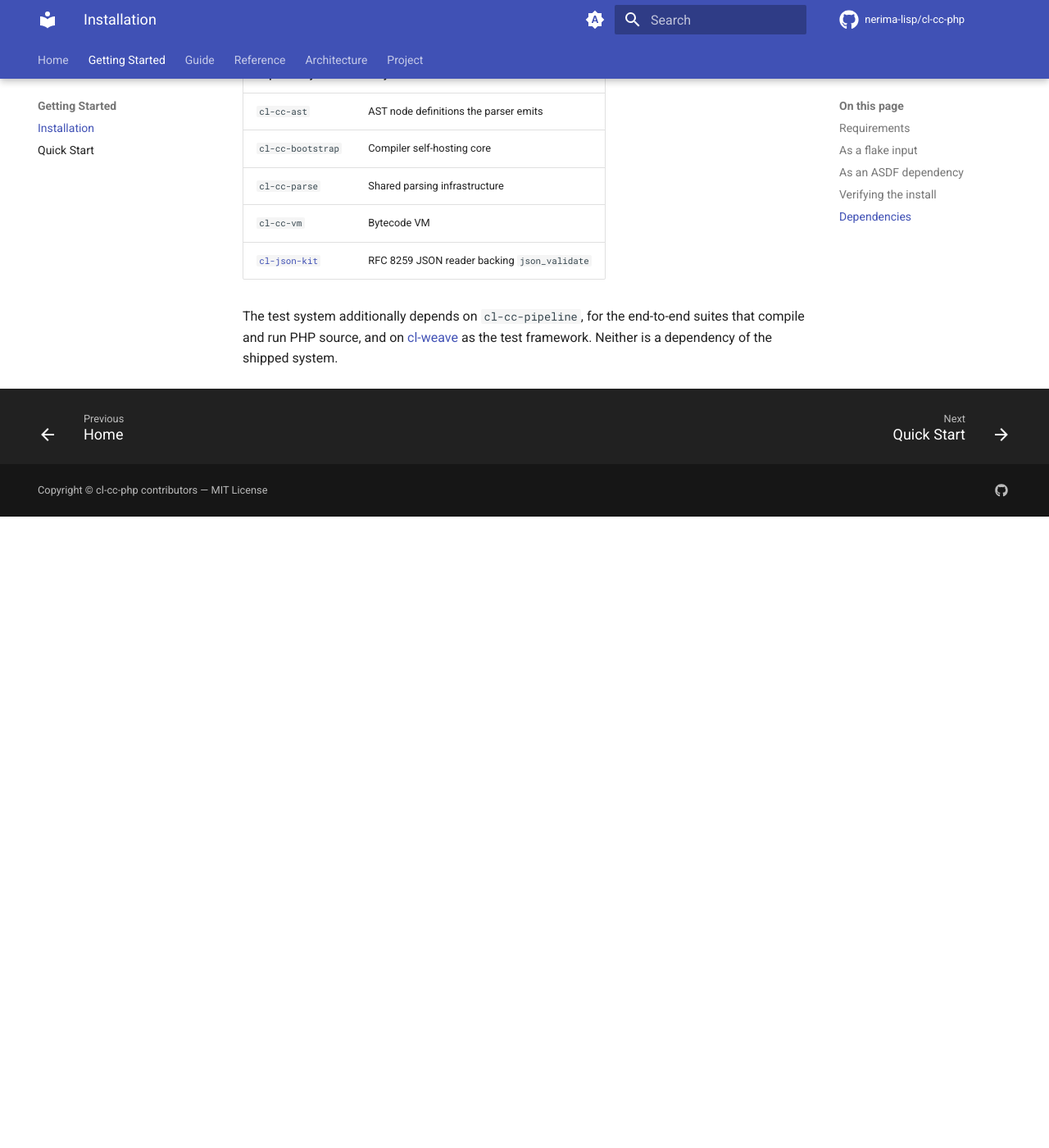
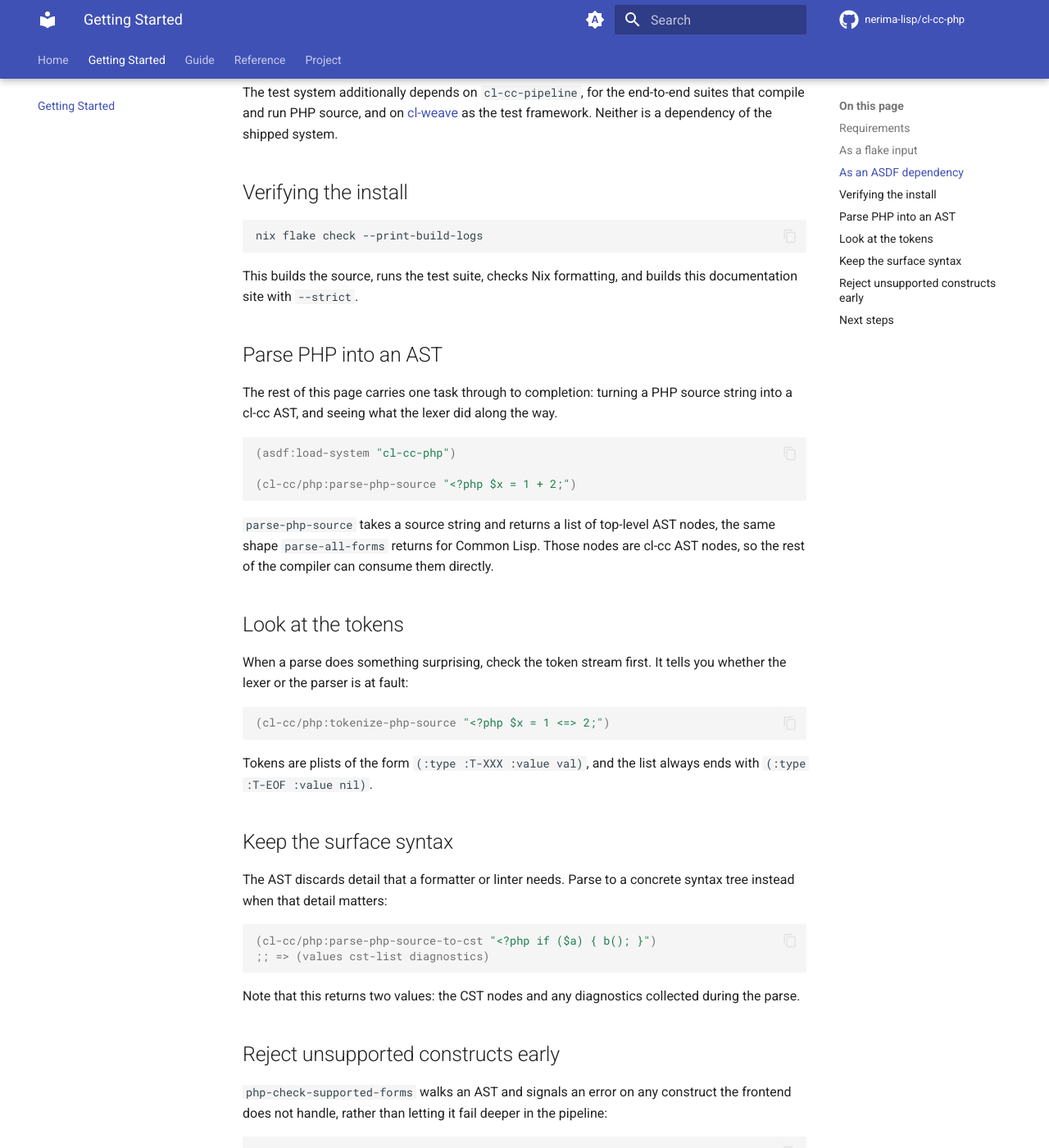
Before and after one commit to nerima-lisp/cl-cc-php, an MkDocs documentation site: the page built from docs/src/getting-started.md, in a window 1280 px wide and 1400 px high, scrolled down 1798 px. Shown: the whole window at 82% size. Built offline with MkDocs 1.6.1 and Material for MkDocs 9.7.7, drawn with Linux system fonts in a browser that asks for light colours; comment, search, counter and statistics services are not loaded; before the commit the page ends 2428 px from its top, so only the background shows below that; some of the changed text lies outside the part shown.

Commit message:
docs/src を階層構造にする
DOCS_STANDARD.md の 2026-08-01 改訂に合わせて、平坦だった docs/src を
guide/ reference/ project/ の階層にする。getting-started.md はルート直下に
置く。installation.md と quick-start.md は getting-started.md に統合し、
api-reference.md は reference/api.md にする。

nav とページ間リンクを全部張り替える。mkdocs は --strict で建てるので、
リンク切れと nav 未掲載はビルド失敗になる。

docs/src の外からの参照も直す。テストスイートが文書のパスと見出しを
assertion に使っているリポジトリがあり、ページを動かすだけだと
nix flake check が落ちる。

````diff
--- a/docs/mkdocs.yml
+++ b/docs/mkdocs.yml
@@ -102,18 +102,16 @@ markdown_extensions:
 # unlisted page. That is deliberate, so the nav cannot silently fall behind.
 nav:
   - Home: index.md
-  - Getting Started:
-      - Installation: installation.md
-      - Quick Start: quick-start.md
+  - Getting Started: getting-started.md
   - Guide:
-      - Core Concepts: core-concepts.md
-      - Recipes: recipes.md
+      - Core Concepts: guide/core-concepts.md
+      - Recipes: guide/recipes.md
   - Reference:
-      - API Reference: api-reference.md
-      - Compatibility: compatibility.md
-  - Architecture: architecture.md
+      - API: reference/api.md
+      - Architecture: reference/architecture.md
+      - Compatibility: reference/compatibility.md
   - Project:
-      - Development: development.md
+      - Development: project/development.md
 
 not_in_nav: |
   notes/
--- a/docs/src/installation.md
+++ b/docs/src/getting-started.md
@@ -1,4 +1,4 @@
-# Installation
+# Getting Started
 
 ## Requirements
 
@@ -12,7 +12,7 @@
 
 cl-cc-php cannot load without cl-cc on the ASDF source registry. That is a
 property of the system rather than a packaging oversight — see
-[Architecture](architecture.md).
+[Architecture](reference/architecture.md).
 
 ## As a flake input
 
@@ -63,17 +63,6 @@ parent/
 
 With that layout, `run-tests.lisp` finds everything with no configuration.
 
-## Verifying the install
-
-```sh
-nix flake check --print-build-logs
-```
-
-This builds the source, runs the test suite, checks Nix formatting, and builds
-this documentation site with `--strict`.
-
-## Dependencies
-
 The main system depends on four cl-cc subsystems, plus one standalone package:
 
 | Dependency | Why |
@@ -88,3 +77,72 @@ The test system additionally depends on `cl-cc-pipeline`, for the end-to-end
 suites that compile and run PHP source, and on
 [cl-weave](https://github.com/nerima-lisp/cl-weave) as the test framework.
 Neither is a dependency of the shipped system.
+
+## Verifying the install
+
+```sh
+nix flake check --print-build-logs
+```
+
+This builds the source, runs the test suite, checks Nix formatting, and builds
+this documentation site with `--strict`.
+
+## Parse PHP into an AST
+
+The rest of this page carries one task through to completion: turning a PHP
+source string into a cl-cc AST, and seeing what the lexer did along the way.
+
+```lisp
+(asdf:load-system "cl-cc-php")
+
+(cl-cc/php:parse-php-source "<?php $x = 1 + 2;")
+```
+
+`parse-php-source` takes a source string and returns a list of top-level AST
+nodes, the same shape `parse-all-forms` returns for Common Lisp. Those nodes are
+cl-cc AST nodes, so the rest of the compiler can consume them directly.
+
+## Look at the tokens
+
+When a parse does something surprising, check the token stream first. It tells
+you whether the lexer or the parser is at fault:
+
+```lisp
+(cl-cc/php:tokenize-php-source "<?php $x = 1 <=> 2;")
+```
+
+Tokens are plists of the form `(:type :T-XXX :value val)`, and the list always
+ends with `(:type :T-EOF :value nil)`.
+
+## Keep the surface syntax
+
+The AST discards detail that a formatter or linter needs. Parse to a concrete
+syntax tree instead when that detail matters:
+
+```lisp
+(cl-cc/php:parse-php-source-to-cst "<?php if ($a) { b(); }")
+;; => (values cst-list diagnostics)
+```
+
+Note that this returns two values: the CST nodes and any diagnostics collected
+during the parse.
+
+## Reject unsupported constructs early
+
+`php-check-supported-forms` walks an AST and signals an error on any construct
+the frontend does not handle, rather than letting it fail deeper in the
+pipeline:
+
+```lisp
+(let ((ast (cl-cc/php:parse-php-source source)))
+  (cl-cc/php:php-check-supported-forms ast)
+  ast)
+```
+
+## Next steps
+
+- [Core Concepts](guide/core-concepts.md) explains the lexer/parser/grammar split
+  and why the `%php-` runtime builtins exist.
+- [Recipes](guide/recipes.md) covers PHP value semantics, arrays, enums, and
+  adding a builtin.
+- [API Reference](reference/api.md) specifies the entry points.
--- a/docs/src/quick-start.md
+++ /dev/null
@@ -1,65 +0,0 @@
-# Quick Start
-
-This page carries one task through to completion: turning a PHP source string
-into a cl-cc AST, and seeing what the lexer did along the way.
-
-## Load the system
-
-```lisp
-(asdf:load-system "cl-cc-php")
-```
-
-## Parse PHP into an AST
-
-```lisp
-(cl-cc/php:parse-php-source "<?php $x = 1 + 2;")
-```
-
-`parse-php-source` takes a source string and returns a list of top-level AST
-nodes, the same shape `parse-all-forms` returns for Common Lisp. Those nodes are
-cl-cc AST nodes, so the rest of the compiler can consume them directly.
-
-## Look at the tokens
-
-When a parse does something surprising, check the token stream first. It tells
-you whether the lexer or the parser is at fault:
-
-```lisp
-(cl-cc/php:tokenize-php-source "<?php $x = 1 <=> 2;")
-```
-
-Tokens are plists of the form `(:type :T-XXX :value val)`, and the list always
-ends with `(:type :T-EOF :value nil)`.
-
-## Keep the surface syntax
-
-The AST discards detail that a formatter or linter needs. Parse to a concrete
-syntax tree instead when that detail matters:
-
-```lisp
-(cl-cc/php:parse-php-source-to-cst "<?php if ($a) { b(); }")
-;; => (values cst-list diagnostics)
-```
-
-Note that this returns two values: the CST nodes and any diagnostics collected
-during the parse.
-
-## Reject unsupported constructs early
-
-`php-check-supported-forms` walks an AST and signals an error on any construct
-the frontend does not handle, rather than letting it fail deeper in the
-pipeline:
-
-```lisp
-(let ((ast (cl-cc/php:parse-php-source source)))
-  (cl-cc/php:php-check-supported-forms ast)
-  ast)
-```
-
-## Next steps
-
-- [Core Concepts](core-concepts.md) explains the lexer/parser/grammar split and
-  why the `%php-` runtime builtins exist.
-- [Recipes](recipes.md) covers PHP value semantics, arrays, enums, and adding a
-  builtin.
-- [API Reference](api-reference.md) specifies the entry points.
````
Also changed, not shown: docs/src/index.md (+8 -7 lines), docs/src/project/development.md (renamed from docs/src/development.md, +1 -1 lines), docs/src/reference/api.md (renamed from docs/src/api-reference.md, +4 -4 lines), README.md, docs/src/guide/core-concepts.md (renamed from docs/src/core-concepts.md), docs/src/guide/recipes.md (renamed from docs/src/recipes.md), docs/src/reference/architecture.md (renamed from docs/src/architecture.md), docs/src/reference/compatibility.md (renamed from docs/src/compatibility.md).
